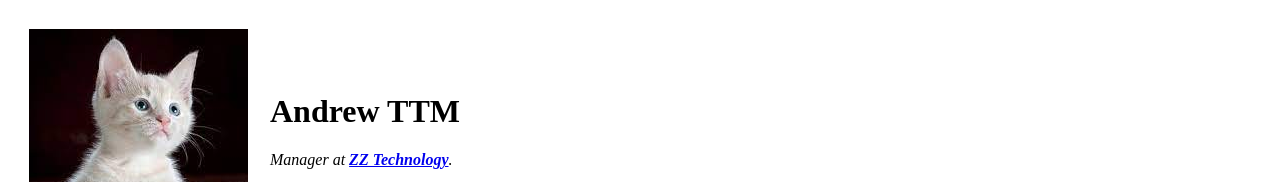
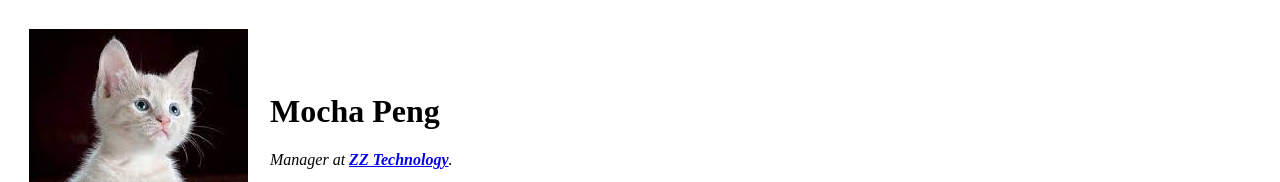
Before and after one commit to mochapeng/cv, a plain HTML site: page index.html in a window 1280 px wide. Shown: the top 182 px of the page. Drawn offline with Linux system fonts and the light colour scheme.

Commit message:
Update name of manager

```diff
--- a/index.html
+++ b/index.html
@@ -11,7 +11,7 @@
     <tr>
       <td><img src="cat.jpeg" alt="My photo"></td>
       <td>
-        <h1>Andrew TTM</h1>
+        <h1>Mocha Peng</h1>
         <p><em>Manager at <strong><a href="https://google.com">ZZ Technology</a></strong>.</em></p>
         <p>I am a developer for ZZ Technology and I ❤️ coffee.</p>
       </td>
```
